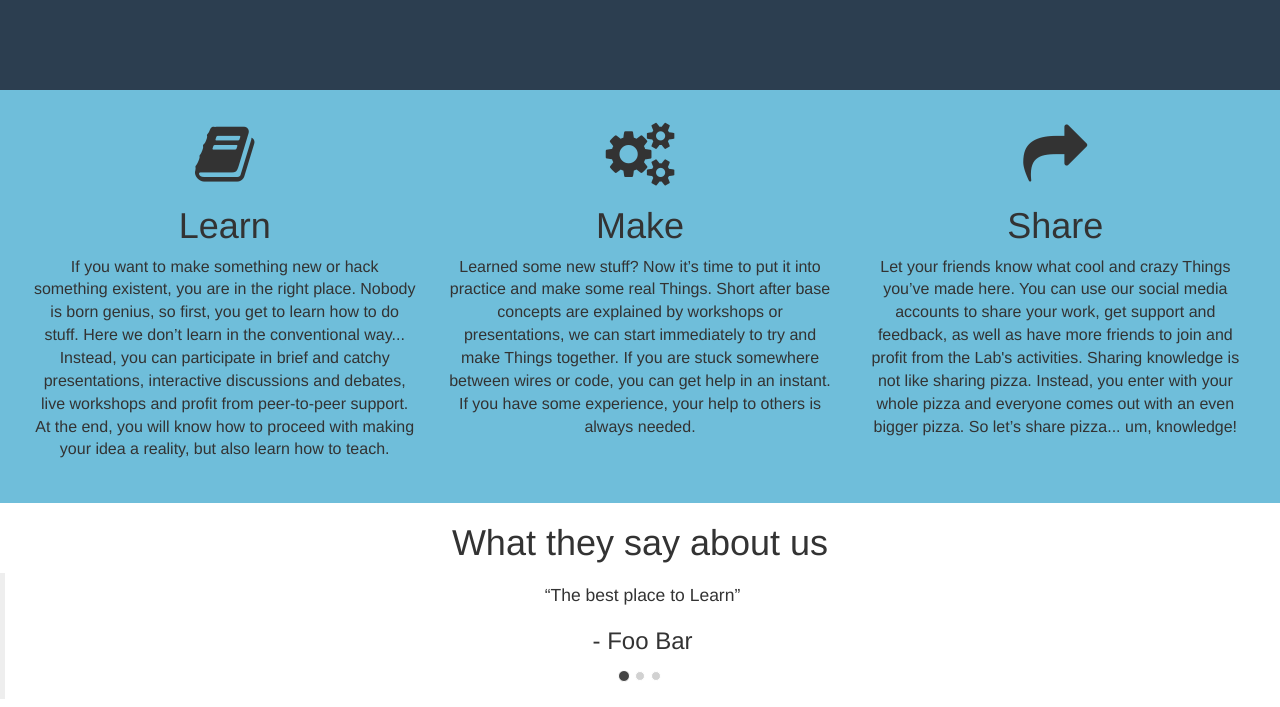
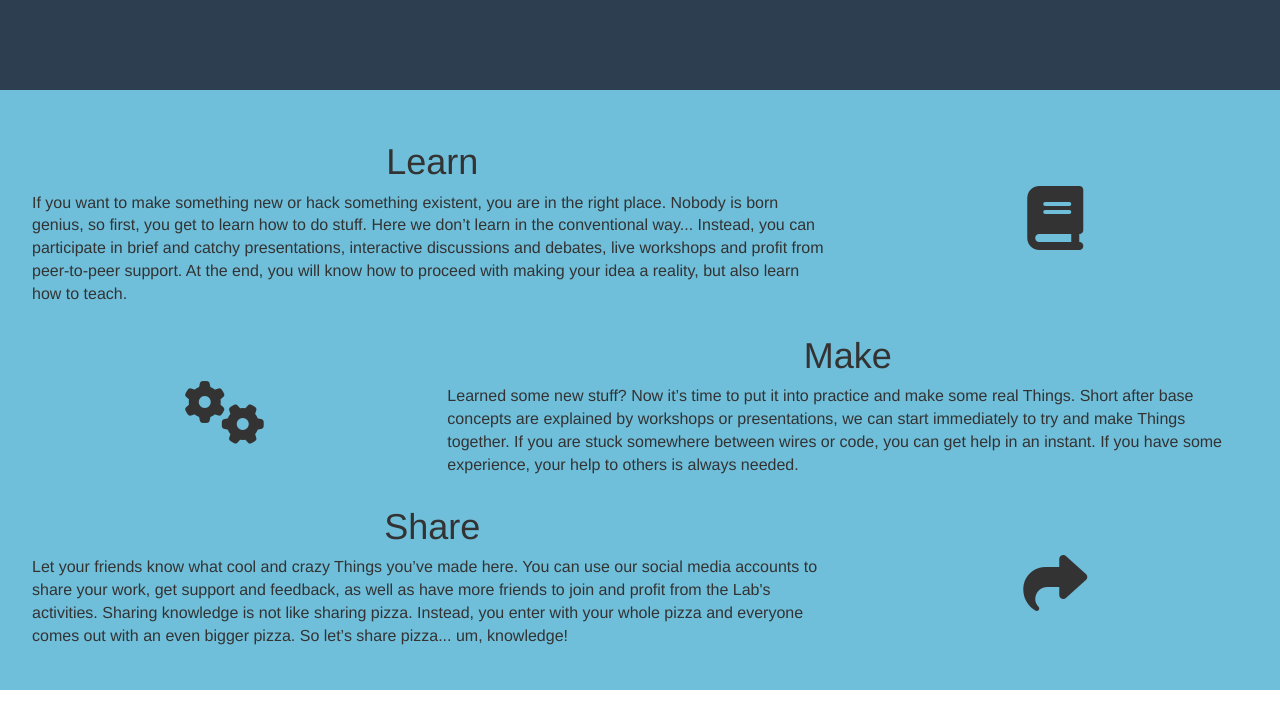
Before and after one commit to thingslab/website-html5, a website: page index.html in a window 1280 px wide. Shown: the part 630-1337 px from the top of the page. Drawn offline with nearby package versions, Linux system fonts and the light colour scheme; some packages are replaced by stand-ins of ours; a script that the page names is missing.

Commit message:
motto items one above the other

```diff
--- a/assets/css/main.css
+++ b/assets/css/main.css
@@ -72,6 +72,17 @@ a.down {
     padding: 2em;
 }
 
+.motto__learn-descr,
+.motto__make-descr,
+.motto__share-descr
+{ text-align: left; }
+
+.learn-icon > i,
+.make-icon > i,
+.share-icon > i
+{ margin-top: 1em }
+
+
 /***************************\
 |   Testimonials  section   |
 \***************************/
--- a/bower.json
+++ b/bower.json
@@ -14,6 +14,6 @@
     "fontawesome": "~4.3.0",
     "smooth-scroll": "https://github.com/cferdinandi/smooth-scroll.git",
     "theaterjs": "~1.4.2",
-    "ionicons": "~2.0.1"
+    "ionicons": "~2.0.1",
   }
 }
--- a/index.html
+++ b/index.html
@@ -32,32 +32,41 @@
             We seek to build an active community of developers and technicians by encouraging <strong>practical learning</strong> by building useful products, which can be shared with everyone.
         </p>
         <a data-scroll href="#motto" class="down">
-            <!-- <i class="ion-ios-arrow-down"></i> -->
             <img src="assets/img/down.png">
         </a>
     </section>
 </section>
 
 <section id="motto" class="motto-explained">
-    <div class="row">
-        <div class="col-md-4">
+    <section class="motto__learn row">
+        <div class="pull-left col-md-8">
+            <h1 class="motto__learn-title">Learn</h1>
+            <p class="motto__learn-descr">If you want to make something new or hack something existent, you are in the right place. Nobody is born genius, so first, you get to learn how to do stuff. Here we don’t learn in the conventional way... Instead, you can participate in brief and catchy presentations, interactive discussions and debates, live workshops and profit from peer-to-peer support. At the end, you will know how to proceed with making your idea a reality, but also learn how to teach.</p>
+        </div>
+        <div class="pull-right col-md-4 learn-icon">
             <i class="fa fa-book fa-4x"></i>
-            <h1>Learn</h1>
-            <p>If you want to make something new or hack something existent, you are in the right place. Nobody is born genius, so first, you get to learn how to do stuff. Here we don’t learn in the conventional way... Instead, you can participate in brief and catchy presentations, interactive discussions and debates, live workshops and profit from peer-to-peer support. At the end, you will know how to proceed with making your idea a reality, but also learn how to teach.</p>
         </div>
+    </section>
 
-        <div class="col-md-4">
+    <section class="motto__make row">
+        <div class="pull-right col-md-8">
+            <h1 class="motto__make-title">Make</h1>
+            <p class="motto__make-descr">Learned some new stuff? Now it’s time to put it into practice and make some real Things. Short after base concepts are explained by workshops or presentations, we can start immediately to try and make Things together. If you are stuck somewhere between wires or code, you can get help in an instant. If you have some experience, your help to others is always needed.</p>
+        </div>
+        <div class="pull-left col-md-4 make-icon">
             <i class="fa fa-cogs fa-4x"></i>
-            <h1>Make</h1>
-            <p>Learned some new stuff? Now it’s time to put it into practice and make some real Things. Short after base concepts are explained by workshops or presentations, we can start immediately to try and make Things together. If you are stuck somewhere between wires or code, you can get help in an instant. If you have some experience, your help to others is always needed.</p>
         </div>
+    </section>
 
-        <div class="col-md-4">
+    <section class="motto__share row">
+        <div class="pull-left col-md-8">
+            <h1 class="motto__share-title">Share</h1>
+            <p class="motto__share-descr">Let your friends know what cool and crazy Things you’ve made here. You can use our social media accounts to share your work, get support and feedback, as well as have more friends to join and profit from the Lab's activities. Sharing knowledge is not like sharing pizza. Instead, you enter with your whole pizza and everyone comes out with an even bigger pizza. So let’s share pizza... um, knowledge!</p>
+        </div>
+        <div class="pull-right col-md-4 share-icon">
             <i class="fa fa-share fa-4x"></i>
-            <h1>Share</h1>
-            <p>Let your friends know what cool and crazy Things you’ve made here. You can use our social media accounts to share your work, get support and feedback, as well as have more friends to join and profit from the Lab's activities. Sharing knowledge is not like sharing pizza. Instead, you enter with your whole pizza and everyone comes out with an even bigger pizza. So let’s share pizza... um, knowledge!</p>
         </div>
-    </div>
+    </section>
 </section>
 
 <section class="testimonials">
```
Also changed, not shown: 404.html (+6 -2 lines), assets/css/404.css (line endings or trailing spaces).
